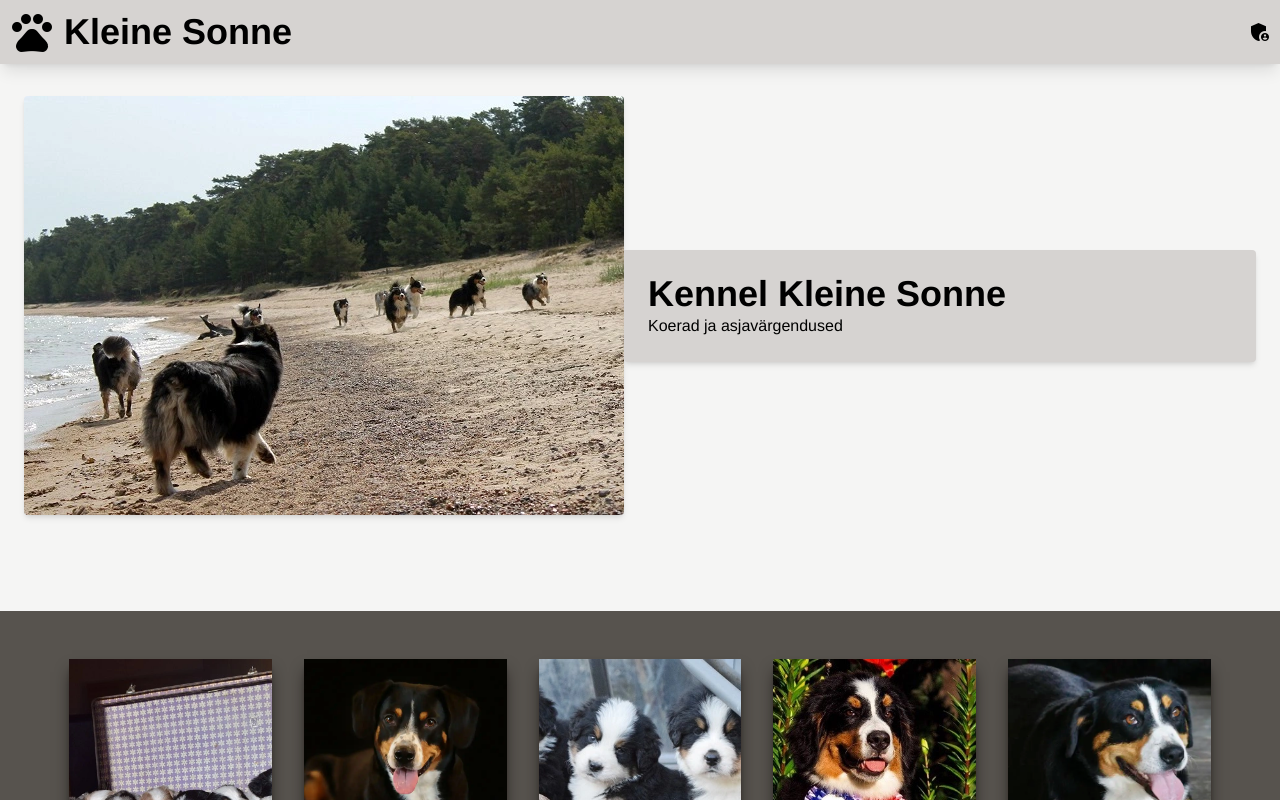
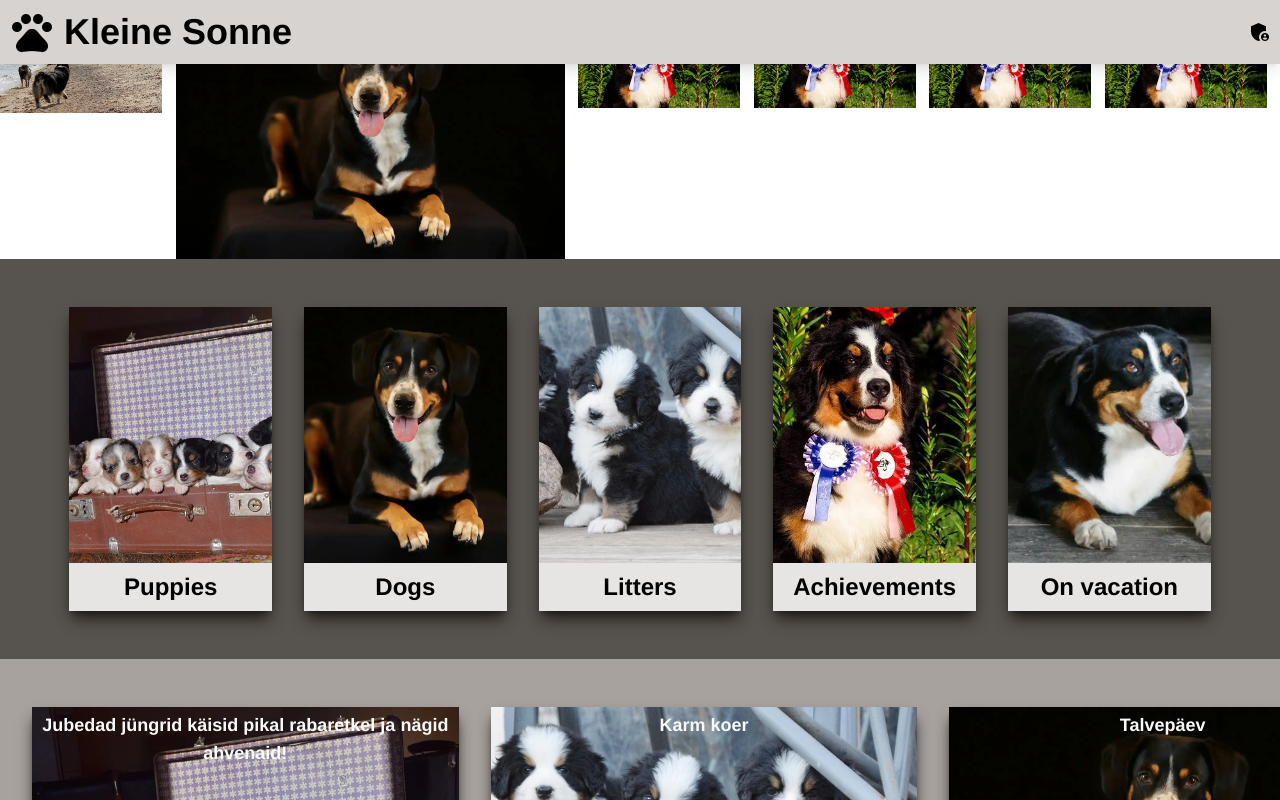
Before and after one commit to mart-mihkel/kleinesonne, a SvelteKit app: page / in a window 1280 px wide. Shown: the top 800 px of the page. Built offline with nearby package versions, Linux system fonts and the light colour scheme.

Commit message:
hmm ☠️

```diff
--- a/src/routes/Navigation.svelte
+++ b/src/routes/Navigation.svelte
@@ -15,11 +15,11 @@
     </div>
     <div class="nav-container">
         <img class="nav-image" src="usin.webp" alt="achievements" />
-        <div class="nav-button">Results</div>
+        <div class="nav-button">Achievements</div>
     </div>
     <div class="nav-container">
         <img class="nav-image" src="granda.webp" alt="Passed" />
-        <div class="nav-button">Passed</div>
+        <div class="nav-button">On vacation</div>
     </div>
 </div>
 
--- a/src/routes/Welcome.svelte
+++ b/src/routes/Welcome.svelte
@@ -1,20 +1,31 @@
-<div
-    class="relative flex w-full flex-col justify-center bg-stone-100 px-6 py-24"
->
-    <div class="flex flex-col items-center md:flex-row">
-        <div class="w-fit flex-none">
-            <!-- TODO: slideshow -->
-            <img
-                class="size-full rounded-t object-cover shadow-md md:rounded"
-                src="rand.webp"
-                alt="header"
-            />
+<script lang="ts">
+    import { onMount } from "svelte";
+
+    const items = [
+        { src: "rand.webp", alt: "p1", title: "t1" },
+        { src: "viisakas.webp", alt: "p2", title: "t2" },
+        { src: "usin.webp", alt: "p3", title: "t3" },
+        { src: "usin.webp", alt: "p3", title: "t3" },
+        { src: "usin.webp", alt: "p3", title: "t3" },
+        { src: "usin.webp", alt: "p3", title: "t3" },
+    ];
+    let active = 0;
+
+    onMount(() => {
+        const interval = setInterval(
+            () => (active = (active + 1) % items.length),
+            3000,
+        );
+
+        return () => clearInterval(interval);
+    });
+</script>
+
+<div class="flex overflow-x-visible">
+    {#each items as { src, alt, title }}
+        <div>
+            <img {src} {alt} />
         </div>
-        <div class="flex-auto">
-            <div class="rounded-b bg-stone-300 p-6 shadow-md md:rounded-r">
-                <h1 class="text-4xl font-bold">Kennel Kleine Sonne</h1>
-                <p>Koerad ja asjavärgendused</p>
-            </div>
-        </div>
-    </div>
+        <h2>{title}</h2>
+    {/each}
 </div>
```
Also changed, not shown: 1 other file (tests, documents, lock files or other folders).
